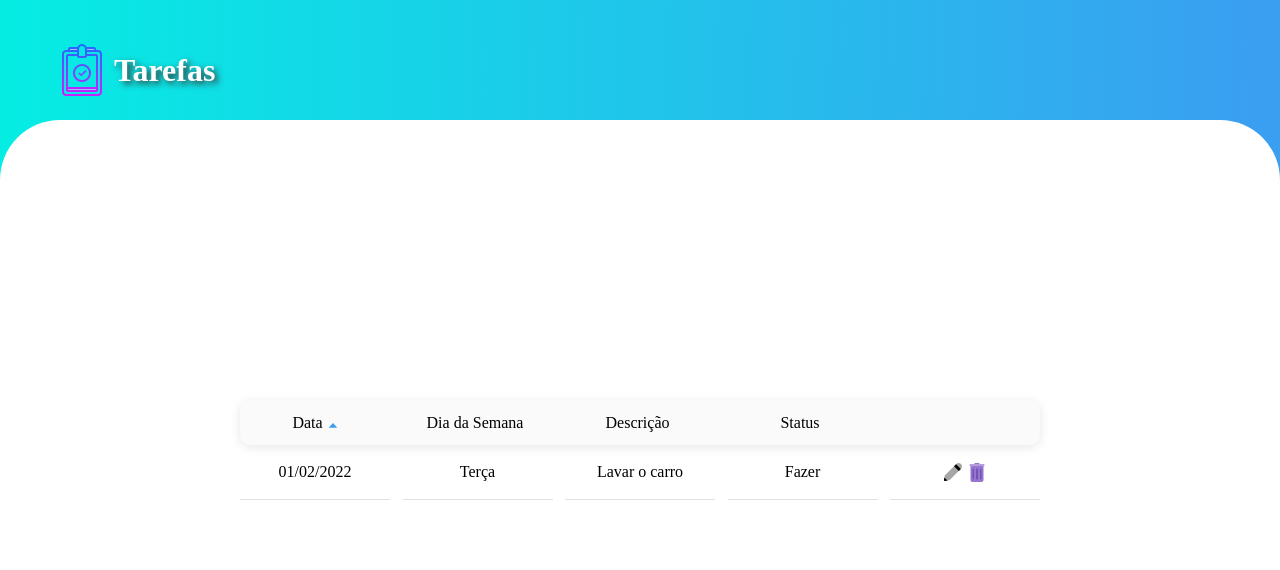
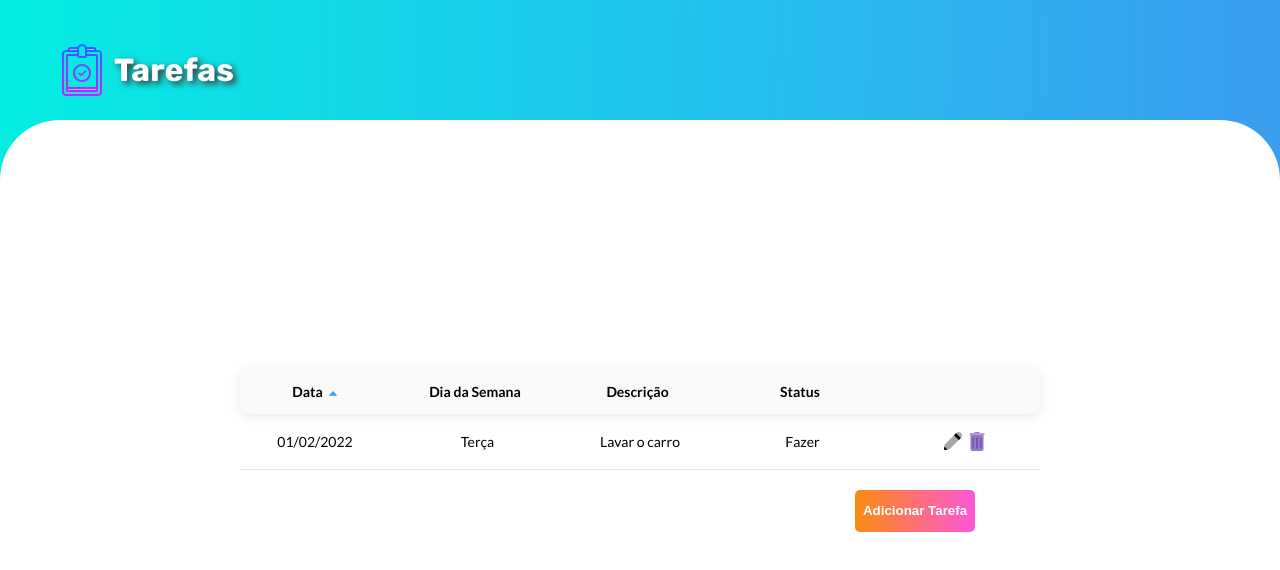
Before and after one commit to moabebatista/projeto-app-tarefa-onesight, a React (Create React App) app in the folder front-webapp-tarefas/webapp-tarefas/: page / in a window 1280 px wide. Shown: the top 570 px of the page. Built offline with nearby package versions, Linux system fonts and the light colour scheme.

Commit message:
inserindo botao de adicionar tarefas e melhorando o css das da pagina

```diff
--- a/front-webapp-tarefas/webapp-tarefas/src/App.js
+++ b/front-webapp-tarefas/webapp-tarefas/src/App.js
@@ -13,6 +13,9 @@ function App() {
       <UserContext.Provider value={valuesProvider}>
         <main className="container--main">
           <TasksList />
+          <button className="btn-insert-task">
+            Adicionar Tarefa
+          </button>
         </main>
       </UserContext.Provider>
     </div>
--- a/front-webapp-tarefas/webapp-tarefas/src/Components/Header/styles.css
+++ b/front-webapp-tarefas/webapp-tarefas/src/Components/Header/styles.css
@@ -5,6 +5,7 @@
     width: 100%;
     height: 200px;
     background: linear-gradient(91.26deg, #05EDE3 0%, #3A9FF1 97.77%);
+    font-family: 'Rubik', sans-serif;
     padding: 0 50px;
 }
 .container--header h1, .container--header img {
--- a/front-webapp-tarefas/webapp-tarefas/src/Components/TasksList/TableHeader/styles.css
+++ b/front-webapp-tarefas/webapp-tarefas/src/Components/TasksList/TableHeader/styles.css
@@ -7,6 +7,11 @@
     background: #FAFAFA;
     box-shadow: 0px 2px 11px rgba(0, 0, 0, 0.1);
     border-radius: 10px;
+
+    font-style: normal;
+    font-weight: bold;
+    font-size: 14px;
+    line-height: 17px;
 }
 .column-title {
     display: flex;
--- a/front-webapp-tarefas/webapp-tarefas/src/Components/TasksList/styles.css
+++ b/front-webapp-tarefas/webapp-tarefas/src/Components/TasksList/styles.css
@@ -1,5 +1,6 @@
 .table {
     width: 800px;
+    font-family: 'Lato', sans-serif;
 }
 .table-body {
     display: flex;
@@ -8,6 +9,7 @@
 .table-line {
     display: flex;
     justify-content: space-between;
+    border-bottom: 1px solid #E0E0E0;
 }
 .line-itens {
     display: flex;
@@ -15,5 +17,9 @@
     align-items: center;
     width: 150px;
     height: 55px;
-    border-bottom: 1px solid #E0E0E0;
+
+    font-style: normal;
+    font-weight: normal;
+    font-size: 14px;
+    line-height: 17px;
 }
--- a/front-webapp-tarefas/webapp-tarefas/src/index.css
+++ b/front-webapp-tarefas/webapp-tarefas/src/index.css
@@ -1,3 +1,5 @@
+@import url('https://fonts.googleapis.com/css2?family=Lato:wght@400;700&family=Rubik:wght@700&display=swap');
+
 * {
   margin: 0;
   padding: 0;
@@ -19,3 +21,18 @@ button {
 .cursor-pointer {
   cursor: pointer;
 }
+.btn-insert-task {
+  border: none;
+  background: linear-gradient(91.26deg, #FA8C10 0%, #FF57D3 97.77%);
+  border-radius: 5px;
+  height: 42px;
+  width: 120px;
+  margin-top: 20px;
+  margin-left: 550px;
+  color: #ffffff;
+  font-weight: bold;
+}
+.btn-insert-task:hover {
+  background: linear-gradient(91.26deg, #FA8C10 0%, #FF57D3 0%);
+  color: #000000;
+}
```
